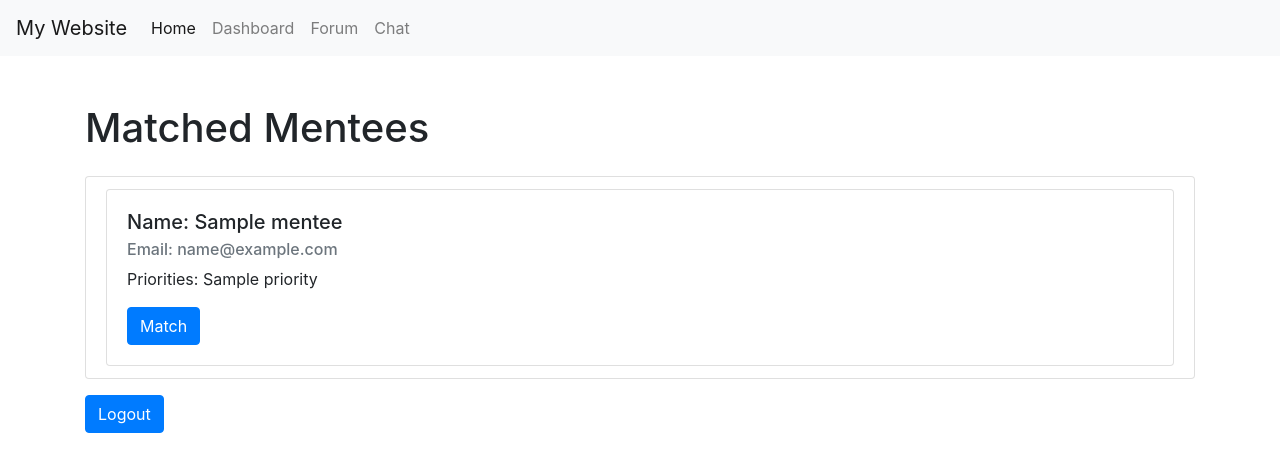
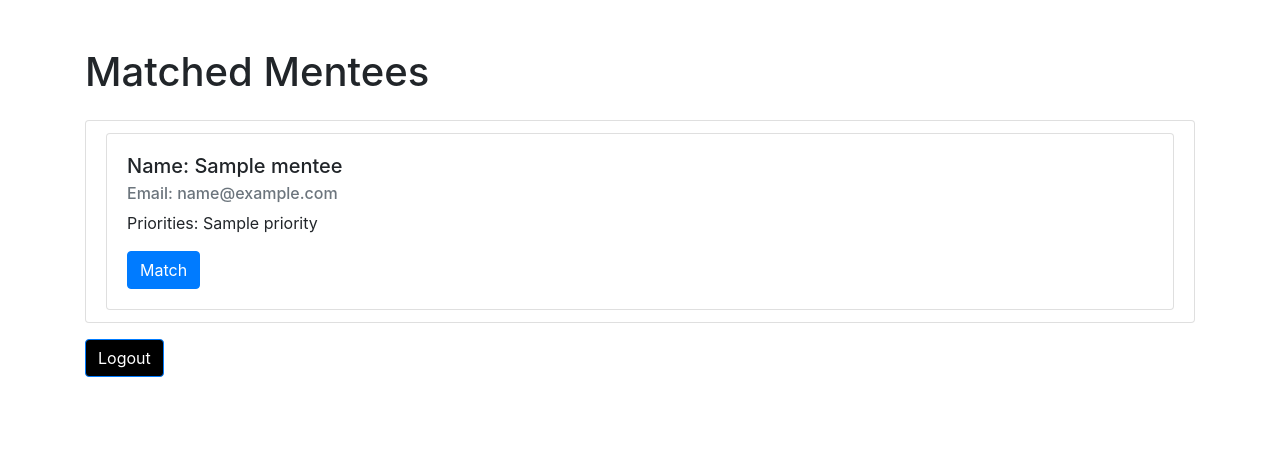
Before and after one commit to lenaqian/FidHacks2024, a Flask app: template templates/mentor_dashboard.html in a window 1280 px wide. Shown: the top 472 px of the page. Run offline with Flask 3, Linux system fonts and the light colour scheme; the template is opened without the code that fills it: most values are stand-ins (such as "Sample title", 1, 10 or a date in 2020); some libraries are stand-ins or nearby versions.

Commit message:
some revert

```diff
--- a/templates/layout.html
+++ b/templates/layout.html
@@ -1,3 +1,4 @@
+<!DOCTYPE html>
 <html>
 <head>
     <meta charset="UTF-8">
@@ -5,10 +6,16 @@
     <title>Bootstrap Header</title>
     <!-- Bootstrap CSS -->
     <link href="https://maxcdn.bootstrapcdn.com/bootstrap/4.5.2/css/bootstrap.min.css" rel="stylesheet">
+    <style>
+        body {
+            background-color: lightgreen; /* Set background color of the body */
+        }
+
+    </style>
 </head>
 <header>
-        <nav class="navbar navbar-expand-lg navbar-light bg-light">
-          <a class="navbar-brand" href="#">My Website</a>
+    <nav class="navbar navbar-expand-lg navbar-dark bg-success"> <!-- Changed bg-dark to bg-success for green color -->
+        <a class="navbar-brand" href="#">Ment-Her</a>
         <button class="navbar-toggler" type="button" data-toggle="collapse" data-target="#navbarNav" aria-controls="navbarNav" aria-expanded="false" aria-label="Toggle navigation">
             <span class="navbar-toggler-icon"></span>
         </button>
@@ -33,11 +40,12 @@
     <!-- Bootstrap JS and jQuery (optional) -->
     <script src="https://ajax.googleapis.com/ajax/libs/jquery/3.5.1/jquery.min.js"></script>
     <script src="https://cdnjs.cloudflare.com/ajax/libs/popper.js/1.16.0/umd/popper.min.js"></script>
-        <script src="https://maxcdn.bootstrapcdn.com/bootstrap/4.5.2/js/bootstrap.min.js"></script></header>
+    <script src="https://maxcdn.bootstrapcdn.com/bootstrap/4.5.2/js/bootstrap.min.js"></script>
+</header>
 <main>
     {% block body %}
-        //content will be here
+    <!-- Content will be here -->
     {% endblock %}
 </main>
-    <footer> </footer>
+<footer></footer>
 </html>
--- a/templates/logout.html
+++ b/templates/logout.html
@@ -1,5 +1,5 @@
-<!DOCTYPE html>
-<html>
+{% extends "layout.html" %}
+{% block body %}
 <head>
     <title>Logout</title>
     <!-- Add your CSS styles or link to external stylesheets here -->
@@ -49,4 +49,4 @@
 </div>
 
 </body>
-</html>
+{% endblock %}
--- a/templates/make_account_profile.html
+++ b/templates/make_account_profile.html
@@ -1,5 +1,5 @@
-<!DOCTYPE html>
-<html lang="en">
+{% extends "layout.html" %}
+{% block body %}
 <head>
     <meta charset="UTF-8">
     <meta name="viewport" content="width=device-width, initial-scale=1.0">
@@ -53,4 +53,4 @@
     <script src="https://cdnjs.cloudflare.com/ajax/libs/popper.js/1.16.0/umd/popper.min.js"></script>
     <script src="https://maxcdn.bootstrapcdn.com/bootstrap/4.5.2/js/bootstrap.min.js"></script>
 </body>
-</html>
+{% endblock %}
--- a/templates/mentor_dashboard.html
+++ b/templates/mentor_dashboard.html
@@ -1,8 +1,35 @@
-{% extends "layout.html" %}
-{% block body %}
+<!DOCTYPE html>
+<html lang="en">
+<head>
+    <meta charset="UTF-8">
+    <meta name="viewport" content="width=device-width, initial-scale=1.0">
+    <title>Mentor Dashboard</title>
+    <!-- Bootstrap CSS -->
+    <link href="https://maxcdn.bootstrapcdn.com/bootstrap/4.5.2/css/bootstrap.min.css" rel="stylesheet">
+    <style>
+        .confetti {
+            position: absolute;
+            width: 10px;
+            height: 10px;
+            border-radius: 50%;
+            animation: fall 3s linear infinite;
+            pointer-events: none; /* Prevents confetti from blocking clicks */
+        }
+
+        @keyframes fall {
+            0% {
+                transform: translateY(-100vh) rotateZ(0deg);
+                opacity: 0;
+            }
+            100% {
+                transform: translateY(100vh) rotateZ(720deg);
+                opacity: 1;
+            }
+        }
+    </style>
+</head>
 <body>
 
-    <!-- <iframe src="templates\header.html" frameborder="0" width="100%" height="100"></iframe>    -->
     <div class="container mt-5">
         <h1 class="mb-4">Matched Mentees</h1>
         <ul class="list-group">
@@ -21,21 +48,24 @@
             </li>
             {% endfor %}
         </ul>
-        <a href="/logout" class="btn btn-primary mt-3">Logout</a>
+        <a href="/logout" class="btn btn-primary mt-3" style="background-color: black;">Logout</a>
     </div>
+
+    <!-- Container for confetti animation -->
+    <div class="confetti-container"></div>
 
     <script>
         function matchAndFlash(button) {
-            button.classList.remove('btn-primary'); // Remove primary class
-            button.classList.add('btn-success'); // Add success class for green color
+            button.classList.remove('btn-primary');
+            button.classList.add('btn-success');
 
             var message = document.createElement('div');
-            message.classList.add('alert', 'alert-success', 'text-center', 'font-large'); // Add Bootstrap alert class and custom classes
-            message.style.position = 'fixed'; // Fixed position to keep it at the bottom of the page
-            message.style.bottom = '80px'; // 80px from bottom
-            message.style.left = '50%'; // Center horizontally
-            message.style.transform = 'translateX(-50%)'; // Center horizontally
-            message.style.fontSize = '24px'; // Larger font size
+            message.classList.add('alert', 'alert-success', 'text-center', 'font-large');
+            message.style.position = 'fixed';
+            message.style.bottom = '80px';
+            message.style.left = '50%';
+            message.style.transform = 'translateX(-50%)';
+            message.style.fontSize = '24px';
             message.innerHTML = "You Matched!";
             document.body.appendChild(message);
 
@@ -44,20 +74,16 @@
                 var confetti = document.createElement('div');
                 confetti.className = 'confetti';
 
-                // Generate random position across the viewport
                 var xPos = Math.random() * window.innerWidth;
                 var yPos = Math.random() * window.innerHeight;
-
-                // Generate random color
                 var randomColor = '#' + Math.floor(Math.random()*16777215).toString(16);
 
-                // Apply random position and color
                 confetti.style.left = xPos + 'px';
                 confetti.style.top = yPos + 'px';
                 confetti.style.backgroundColor = randomColor;
 
-                // Append confetti to the body
-                document.body.appendChild(confetti);
+                // Append confetti to the confetti container
+                document.querySelector('.confetti-container').appendChild(confetti);
             }
 
             // Remove confetti after animation duration
@@ -70,9 +96,9 @@
         }
     </script>
 
-<!-- Bootstrap JS and jQuery (optional) -->
+    <!-- Bootstrap JS and jQuery (optional) -->
     <script src="https://ajax.googleapis.com/ajax/libs/jquery/3.5.1/jquery.min.js"></script>
     <script src="https://cdnjs.cloudflare.com/ajax/libs/popper.js/1.16.0/umd/popper.min.js"></script>
     <script src="https://maxcdn.bootstrapcdn.com/bootstrap/4.5.2/js/bootstrap.min.js"></script>
 </body>
-{% endblock %}
+</html>
```
Also changed, not shown: templates/mentee_dashboard.html (+3 -31 lines). Lines whose indentation alone changed are shown as unchanged.
